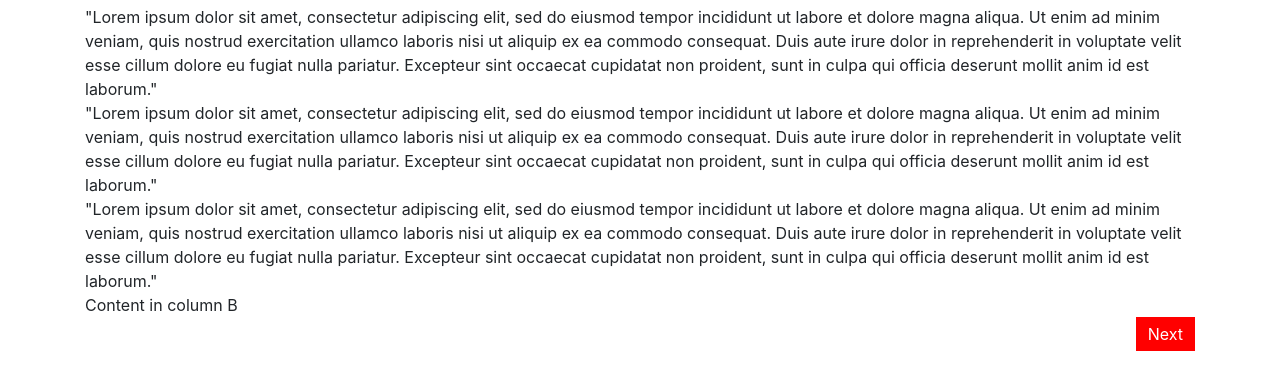
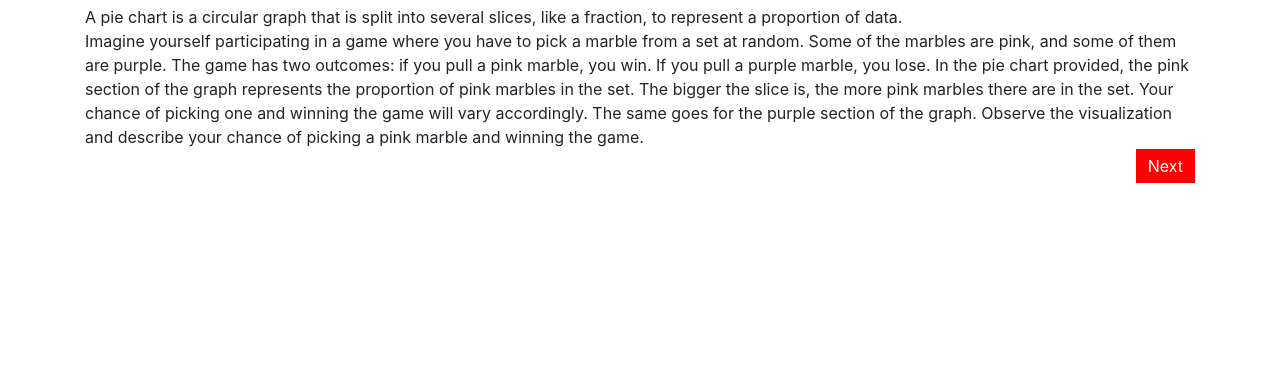
Before and after one commit to dianamoulton18/WRAMP-code, a plain HTML site: page WRAMP Project/intro.html in a window 1280 px wide. Shown: the part 51-440 px from the top of the page. Drawn offline with nearby package versions, Linux system fonts and the light colour scheme.

Commit message:
Update intro.html

```diff
--- a/WRAMP Project/intro.html
+++ b/WRAMP Project/intro.html
@@ -45,20 +45,13 @@
     <h1>Introduction</h1>
 
     <div style="display: inline-block">
-        "Lorem ipsum dolor sit amet, consectetur adipiscing elit, sed do eiusmod tempor incididunt ut labore et dolore magna aliqua. Ut enim ad minim veniam, quis nostrud exercitation ullamco laboris nisi ut aliquip ex ea commodo consequat. Duis aute irure dolor in reprehenderit in voluptate velit esse cillum dolore eu fugiat nulla pariatur. Excepteur sint occaecat cupidatat non proident, sunt in culpa qui officia deserunt mollit anim id est laborum."
-    </div>
-    <div style="display: inline-block">
-        "Lorem ipsum dolor sit amet, consectetur adipiscing elit, sed do eiusmod tempor incididunt ut labore et dolore magna aliqua. Ut enim ad minim veniam, quis nostrud exercitation ullamco laboris nisi ut aliquip ex ea commodo consequat. Duis aute irure dolor in reprehenderit in voluptate velit esse cillum dolore eu fugiat nulla pariatur. Excepteur sint occaecat cupidatat non proident, sunt in culpa qui officia deserunt mollit anim id est laborum."
-    </div>
+        A pie chart is a circular graph that is split into several slices, like a fraction, to represent a proportion of data.<br>
+        Imagine yourself participating in a game where you have to pick a marble from a set at random. Some of the marbles are pink, and some of them are purple. The game has two outcomes: if you pull a pink marble, you win. If you pull a purple marble, you lose.
+        In the pie chart provided, the pink section of the graph represents the proportion of pink marbles in the set. The bigger the slice is, the more pink marbles there are in the set. Your chance of picking one and winning the game will vary accordingly.
+        The same goes for the purple section of the graph. Observe the visualization and describe your chance of picking a pink marble and winning the game.
+    </div><br>
 
-    <div style="display: inline-block">
-        "Lorem ipsum dolor sit amet, consectetur adipiscing elit, sed do eiusmod tempor incididunt ut labore et dolore magna aliqua. Ut enim ad minim veniam, quis nostrud exercitation ullamco laboris nisi ut aliquip ex ea commodo consequat. Duis aute irure dolor in reprehenderit in voluptate velit esse cillum dolore eu fugiat nulla pariatur. Excepteur sint occaecat cupidatat non proident, sunt in culpa qui officia deserunt mollit anim id est laborum."
-     </div>
-     <div style="display: inline-block">
-        Content in column B
-     </div>
-
-     <div>
+    <div>
         <a href="experiment.html" class="button2">Next</a>
     </div>
 
```
